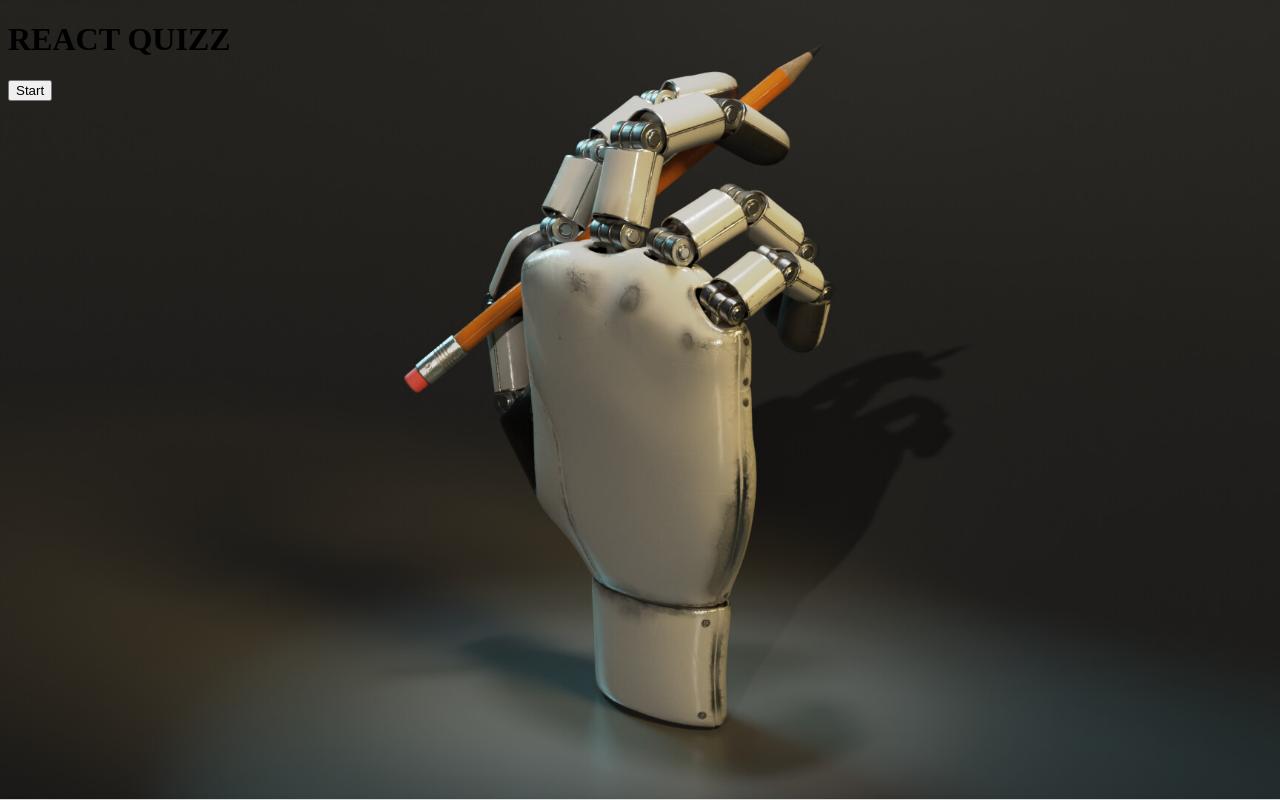
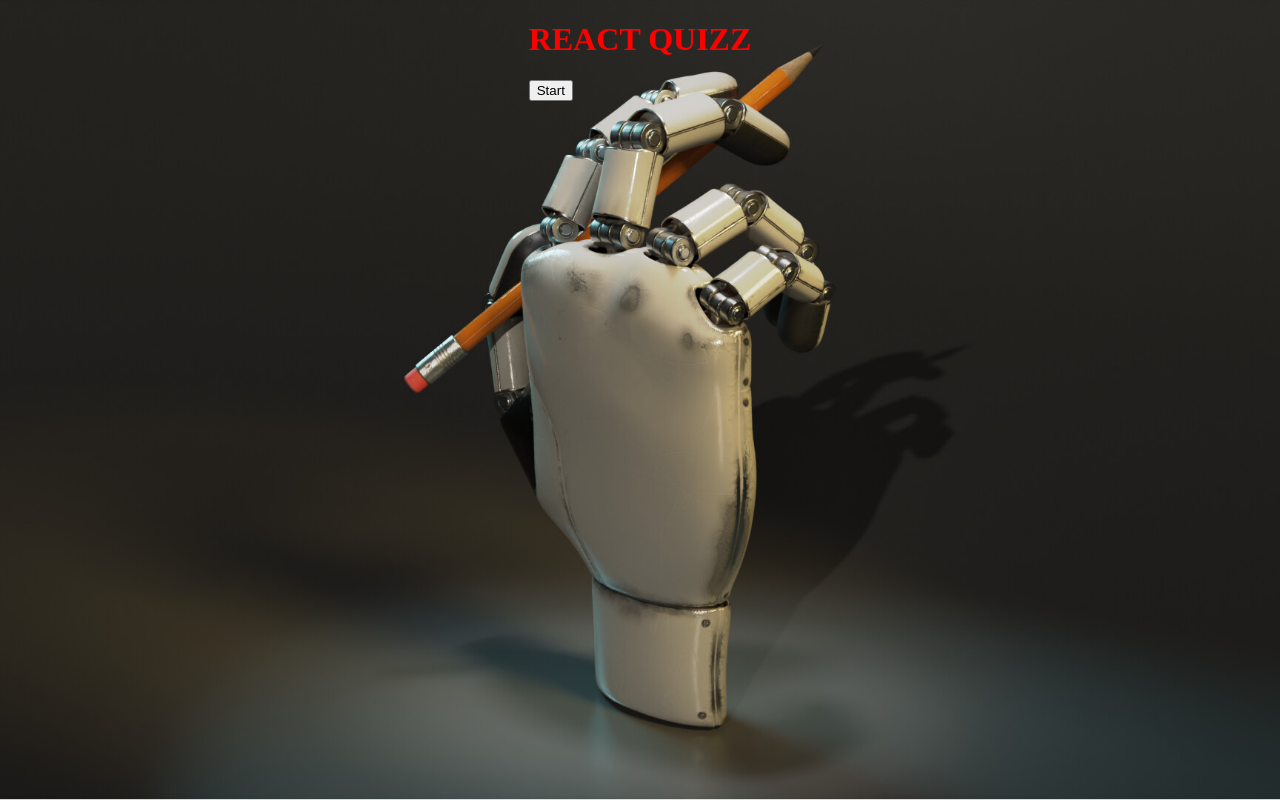
Before and after one commit to TinNguyen01600/Quizz-app, a React (Vite) app: page / in a window 1280 px wide. Built offline with nearby package versions, Linux system fonts and the light colour scheme; the HTML template or start-up script is replaced by a standard one; a web font is replaced by a local one.

Commit message:
add global styled component

```diff
--- a/src/App.tsx
+++ b/src/App.tsx
@@ -1,11 +1,12 @@
 import React, { useState } from "react";
 import QuestionCard from "./components/QuestionCard";
 import { fetchQuizQuestions, Difficulty, QuestionState } from "./features/API";
+//@ts-ignore
 import spinner from "./img/spinner.gif";
 import { AnswerObject } from "./components/QuestionCard";
+import { GlobalStyle } from "./styles/App.styles";
 
 const TOTAL_QUESTIONS = 10;
-
 
 function App() {
 	const [loading, setLoading] = useState(false);
@@ -60,6 +61,7 @@ function App() {
 
 	return (
 		<>
+			<GlobalStyle />
 			<h1>REACT QUIZZ</h1>
 			{gameOver || userAnswers.length === TOTAL_QUESTIONS ? (
 				<button className="start" onClick={startTrivia}>
--- a/src/styles/App.css
+++ b/src/styles/App.css
@@ -1,7 +1,4 @@
 @import url("https://fonts.googleapis.com/css2?family=Single+Day&display=swap");
 body {
   font-family: "Single Day", cursive;
-  background: url(".././img/bg.jpg") no-repeat center center/cover;
-  height: 50vh;
-  background-attachment: fixed;
 }/*# sourceMappingURL=App.css.map */
--- a/src/styles/App.scss
+++ b/src/styles/App.scss
@@ -1,7 +1,4 @@
 @import url('https://fonts.googleapis.com/css2?family=Single+Day&display=swap');
 body {
     font-family: 'Single Day', cursive;
-    background: url('.././img/bg.jpg') no-repeat center center/cover;
-    height: 50vh;
-    background-attachment: fixed;
 }
--- /dev/null
+++ b/src/styles/App.styles.ts
@@ -0,0 +1,21 @@
+import styled, { createGlobalStyle } from "styled-components";
+//@ts-ignore
+import bg from '../img/bg.jpg'
+
+export const GlobalStyle = createGlobalStyle`
+    html {
+        height: 100%
+    }
+    body {
+        background: url(${bg}) no-repeat center center/cover;
+        background-attachment: fixed;
+        margin: 0;
+        padding: 0 20px;
+        display: flex;
+        justify-content: center;
+        color: red;
+    }
+    * {
+        box-sizing: border-box
+    }
+`;
```
Also changed, not shown: 1 other file (tests, documents, lock files or other folders).
